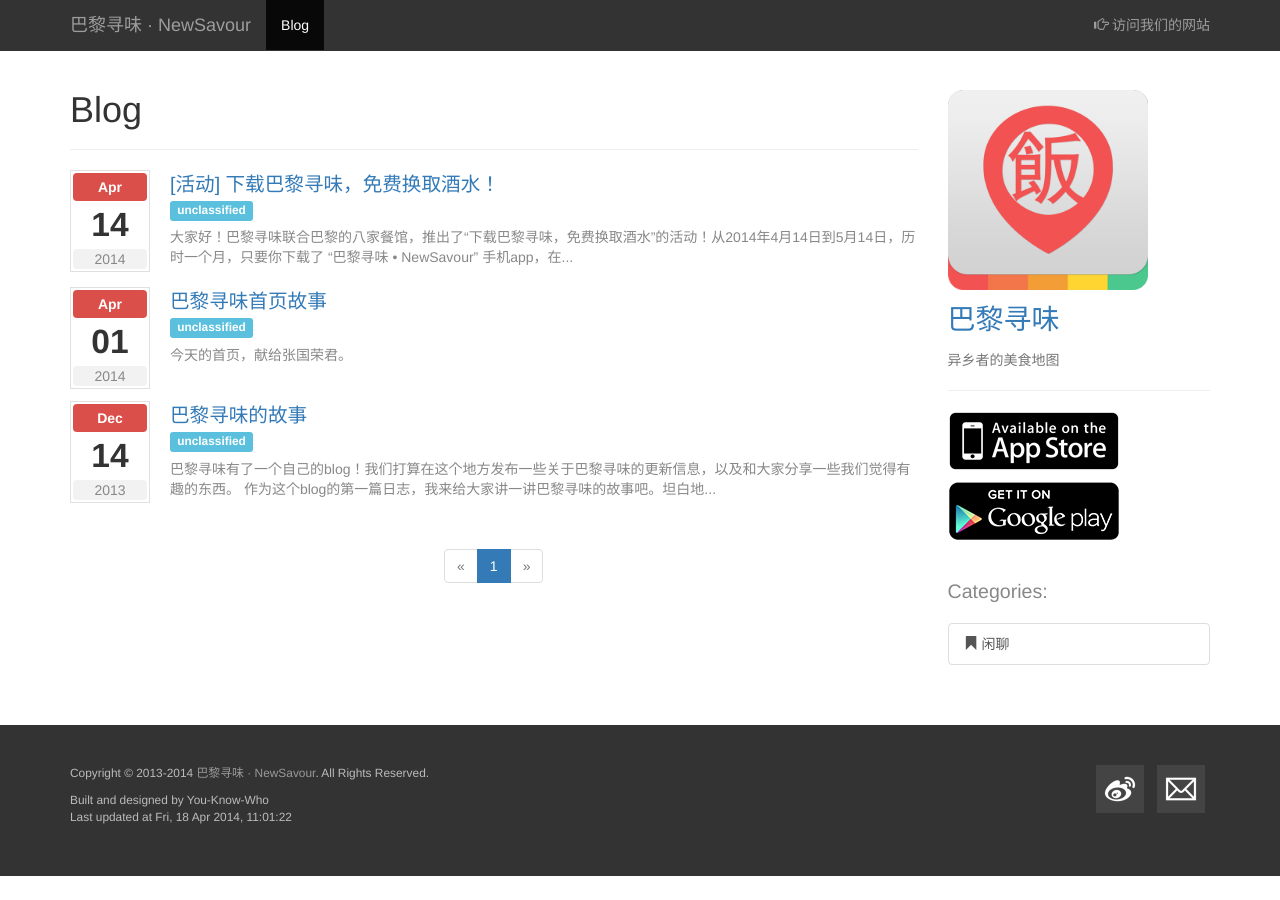
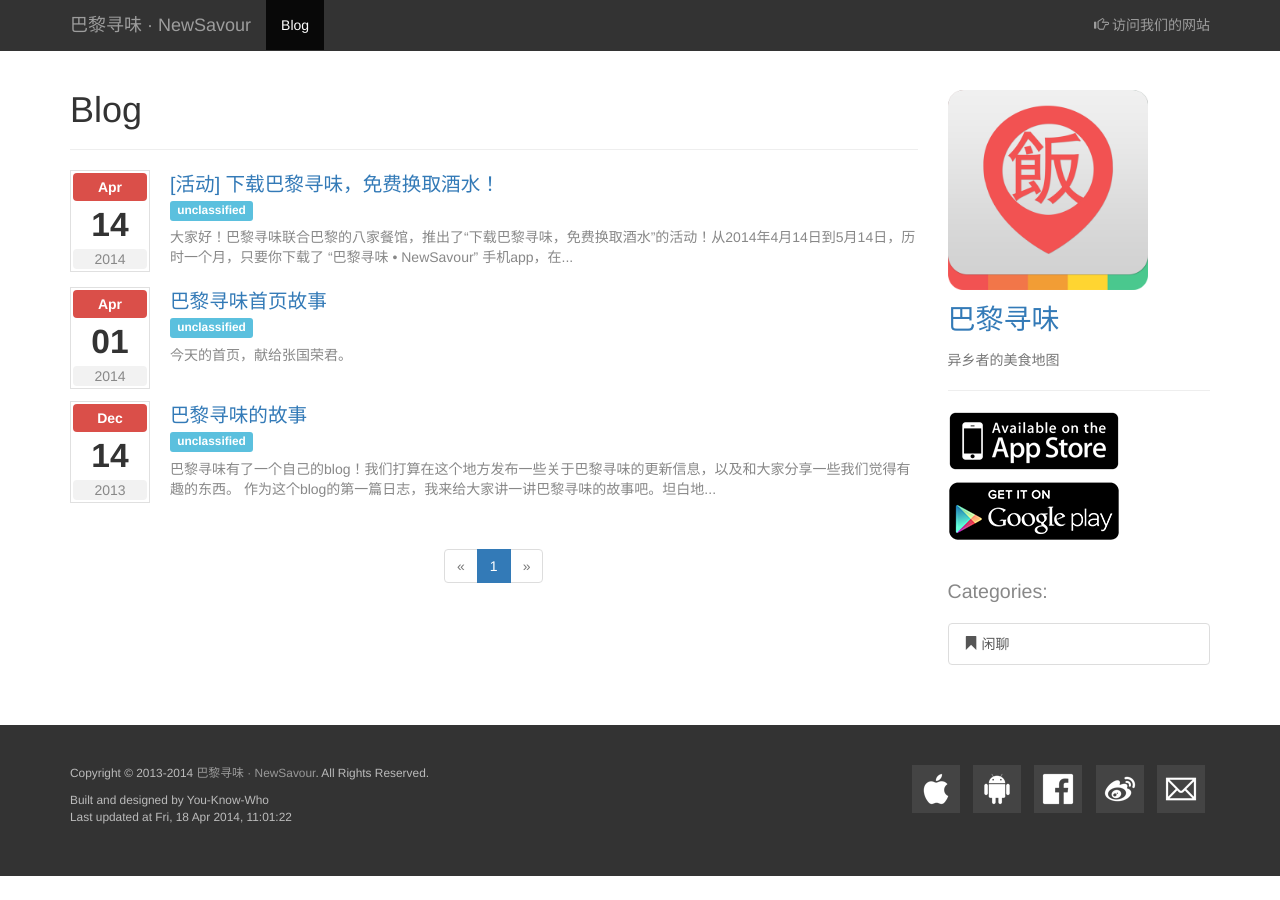
Before and after one commit to newsavour/newsavour-blog, a Jekyll site: the page built from blog/index.html, in a window 1280 px wide. Built offline with Jekyll 4.4.1, drawn with Linux system fonts in a browser that asks for light colours; nearby versions of some CDN libraries; the list of posts is cut into pages by our own code.

Commit message:
Added links to iOS client, Android client and Facebook.

```diff
--- a/_layouts/default.html
+++ b/_layouts/default.html
@@ -85,15 +85,18 @@
     <div id="footer-wrapper">
       <div id="footer" class="container">
         <div class="row">
-          <div class="col-md-8">
+          <div class="col-md-6">
             <p>Copyright &copy; 2013-{{ site.time|date:"%Y" }} <a href="http://www.newsavour.com">{{ site.name }}</a>. All Rights Reserved.</p>
             <ul class="list-unstyled">
               <li>Built and designed by You-Know-Who</li>
               <li>Last updated at {{ site.time|date:"%a, %d %b %Y, %H:%M:%S" }}</li>
             </ul>
           </div>
-          <div class="col-md-4 text-right">
+          <div class="col-md-6 text-right">
             <ul class="list-inline social-icons-grayscale">
+              <li><a href="https://itunes.apple.com/us/app/ba-li-xun-wei/id602259554?mt=8" title="iOS Client"><img src="/assets/img/apple.png" alt="iOS Client"/></a></li>
+              <li><a href="https://play.google.com/store/apps/details?id=net.zhengzhong.v5.android" title="Android Client"><img src="/assets/img/android.png" alt="Android Client"/></a></li>
+              <li><a href="https://www.facebook.com/newsavour" title="Facebook: NewSavour"><img src="/assets/img/facebook.png" alt="Facebook: NewSavour"/></a></li>
               <li><a href="http://www.weibo.com/vivelevendredi" title="微博: @巴黎寻味"><img src="/assets/img/weibo.png" alt="微博: @巴黎寻味"/></a></li>
               <li><a id="email-link" href="#" title="给我们发邮件"><img src="/assets/img/email.png" alt="给我们发邮件"/></a></li>
             </ul>
```
Also changed, not shown: assets/img/android.png (added), assets/img/apple.png (added), assets/img/facebook.png (added).
